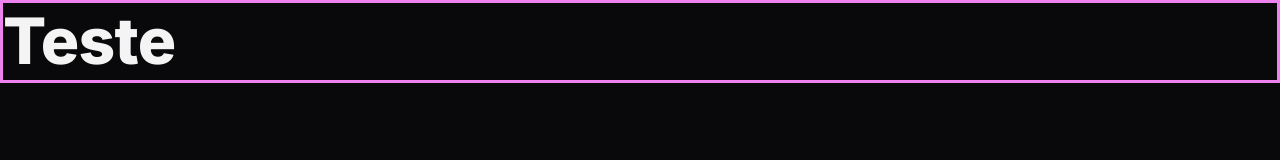
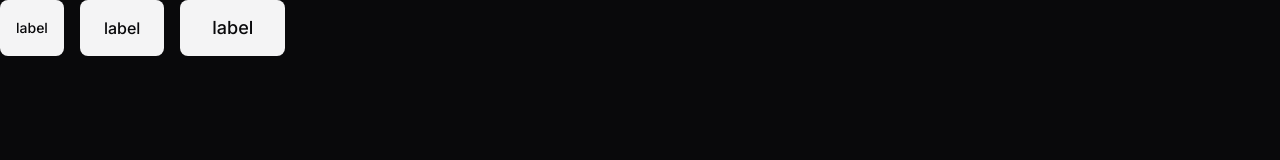
Before and after one commit to Gelzieny/landingpage-zinge, a plain HTML site: page index.html in a window 1280 px wide. Drawn offline with Linux system fonts and the light colour scheme.

Commit message:
Componente de botão parte 1

```diff
--- a/index.html
+++ b/index.html
@@ -16,10 +16,10 @@
     />
   </head>
   <body>
-    <header>
-      <div class="container">
-        <h1>Teste</h1>
-      </div>
-    </header>
+    <div class="flex gap-1">
+      <a href="#" class="btn btn-sm">label</a>
+      <span href="#" class="btn btn-md">label</span>
+      <button href="#" class="btn btn-lg">label</button>
+    </div>
   </body>
 </html>
--- /dev/null
+++ b/style/buttons.css
@@ -0,0 +1,42 @@
+.btn {
+	--btn-bg-color: var(--text-color-primary);
+	--btn-color: var(--bg-color);
+	border: 0;
+	background-color: transparent;
+
+	display: flex;
+	align-items: center;
+	justify-content: center;
+	width: fit-content;
+
+	border-radius: 0.5rem;
+
+	font: var(--fw-md) var(--fs-base) / 1.5rem var(--ff-sans);
+
+	cursor: pointer;
+
+	background: var(--btn-bg-color);
+	color: var(--btn-color);
+}
+
+.btn:hover {
+	--btn-bg-color: linear-gradient(
+		90deg,
+		var(--brand-color-secondary) 0%,
+		var(--brand-color-primary) 100%
+	);
+	--btn-color: var(--surface-color);
+}
+
+.btn-sm {
+	padding: 0.5rem 1rem;
+	font-size: var(--fs-sm);
+}
+.btn-md {
+	padding: 0.75rem 1.5rem;
+	font-size: var(--fs-base);
+}
+.btn-lg {
+	padding: 1rem 2rem;
+	font-size: 1.125rem;
+}
--- a/style/global.css
+++ b/style/global.css
@@ -32,6 +32,12 @@
 	--fs-lg: 1.25rem;
 	--fs-xl: 1.5rem;
 	--fs-2xl: 2.5rem;
+
+	--py-base: 1rem;
+	--py-lg: 1.5rem;
+	--py-xl: 3rem;
+
+	--px-lg: 1.5rem;
 }
 
 html {
@@ -81,5 +87,11 @@
 		--fs-lg: 2rem;
 		--fs-xl: 3rem;
 		--fs-2xl: 4rem;
+
+		--py-base: 1.5rem;
+		--py-lg: 2.5rem;
+		--py-xl: 5rem;
+
+		--px-lg: 2rem;
 	}
 }
--- a/style/index.css
+++ b/style/index.css
@@ -1,2 +1,3 @@
 @import url(global.css);
 @import url(utility.css);
+@import url(buttons.css);
--- a/style/utility.css
+++ b/style/utility.css
@@ -1,3 +1,19 @@
+.py-base {
+	padding-block: var(--py-base);
+}
+
+.py-lg {
+	padding-block: var(--py-lg);
+}
+
+.py-xl {
+	padding-block: var(--py-xl);
+}
+
+.px-lg {
+	padding-block: var(--px-lg);
+}
+
 .container {
 	--max-width: 375px;
 	width: min(var(--max-width), 100% - var(--px-lg) * 2);
@@ -5,8 +21,38 @@
 	border: solid violet;
 }
 
+.desktop-only {
+	display: none;
+}
+
+.even-columns {
+	display: grid;
+	gap: 1rem;
+}
+
+.flex {
+	display: flex;
+}
+
+.gap-1 {
+	gap: 1rem;
+}
+
+.grid {
+	display: grid;
+}
+
 @media (width >= 80em) {
 	.container {
 		--max-width: 80rem;
 	}
+
+	.desktop-only {
+		display: initial;
+	}
+
+	.even-columns {
+		grid-auto-flow: column;
+		grid-auto-columns: 1fr;
+	}
 }
```
